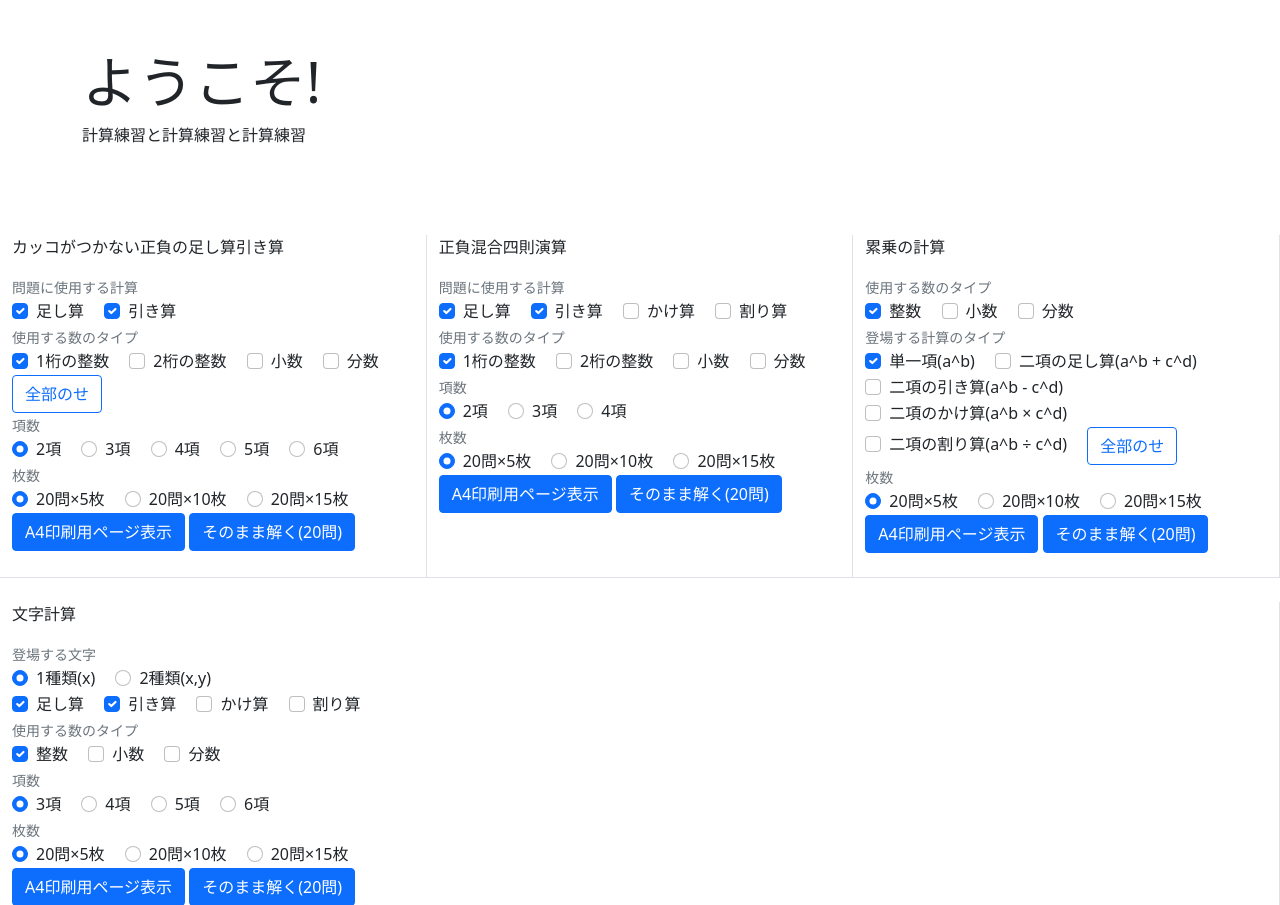
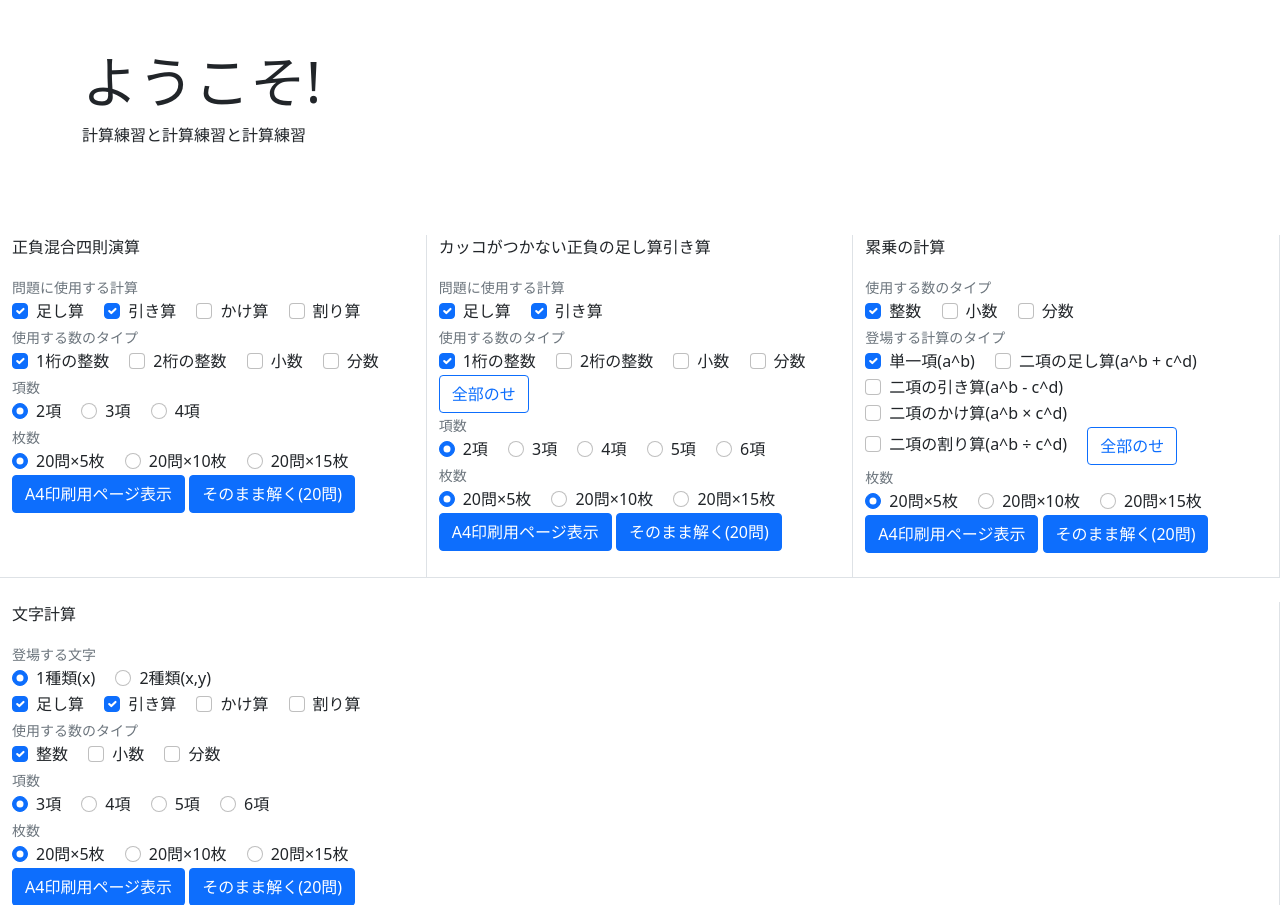
Before and after one commit to kensoooooon/math-print, a Django app: page /math_print/junior_highschool1/ in a window 1280 px wide. Shown: the part 40-945 px from the top of the page. Run offline with Django 3.2, Linux system fonts and the light colour scheme.

Commit message:
finish updating ui

```diff
--- a/math_print/templates/math_print/junior_highschool1/junior_highschool1.html
+++ b/math_print/templates/math_print/junior_highschool1/junior_highschool1.html
@@ -50,111 +50,6 @@
 {% block body %}
 <div class="container-fluid">
     <div class="row">
-        <div class="col border-end border-bottom">
-            <p>カッコがつかない正負の足し算引き算</p>
-            <form action="?" method="post" enctype="multipart/form-data">
-                {% csrf_token %}
-                <small class="text-muted">問題に使用する計算</small>
-                <div class="form-group">
-                    <div class="form-check form-check-inline">
-                        <input class="form-check-input" type="checkbox" value="plus" name="operator_to_use" id="numberPlusCheck" checked>
-                        <label class="form-check-label" for="numberPlusCheck">
-                            足し算
-                        </label>
-                    </div>
-                    <div class="form-check form-check-inline">
-                        <input class="form-check-input" type="checkbox" value="minus" name="operator_to_use" id="numberMinusCheck" checked>
-                        <label class="form-check-label" for="numberMinusCheck">
-                            引き算
-                        </label>
-                    </div>
-                </div>
-                <small class="text-muted">使用する数のタイプ</small>
-                <div class="form-group">
-                    <div class="form-check form-check-inline">
-                        <input class="form-check-input" type="checkbox" value="one_digit_integer" name="number_to_use_without_bracket_problem" id="numberOneDigitIntegerCheck" checked>
-                        <label class="form-check-label" for="numberOneDigitIntegerCheck">
-                            1桁の整数
-                        </label>
-                    </div>
-                    <div class="form-check form-check-inline">
-                        <input class="form-check-input" type="checkbox" value="two_digit_integer" name="number_to_use_without_bracket_problem" id="numberTwoDigitIntegerCheck">
-                        <label class="form-check-label" for="numberTwoDigitIntegerCheck">
-                            2桁の整数
-                        </label>
-                    </div>
-                    <div class="form-check form-check-inline">
-                        <input class="form-check-input" type="checkbox" value="decimal" name="number_to_use_without_bracket_problem" id="numberDecimalCheck">
-                        <label class="form-check-label" for="numberDecimalCheck">
-                            小数
-                        </label>
-                    </div>
-                    <div class="form-check form-check-inline">
-                        <input class="form-check-input" type="checkbox" value="frac" name="number_to_use_without_bracket_problem" id="numberFracCheck">
-                        <label class="form-check-label" for="numberFracCheck">
-                            分数
-                        </label>
-                    </div>
-                    <input class="btn btn-outline-primary" type="button" onclick="changeStatusOfNumberToUse()" value="全部のせ">
-                </div>
-                <small class="text-muted">項数</small>
-                <div class="form-group">
-                    <div class="form-check form-check-inline">
-                        <input class="form-check-input" type="radio" value="2" name="term_number" id="numberTwoRadio" checked>
-                        <label class="form-check-label" for="numberTwoRadio">
-                            2項
-                        </label>
-                    </div>
-                    <div class="form-check form-check-inline">
-                        <input class="form-check-input" type="radio" value="3" name="term_number" id="numberThreeRadio">
-                        <label class="form-check-label" for="numberThreeRadio">
-                            3項
-                        </label>
-                    </div>
-                    <div class="form-check form-check-inline">
-                        <input class="form-check-input" type="radio" value="4" name="term_number" id="numberFourRadio">
-                        <label class="form-check-label" for="numberFourRadio">
-                            4項
-                        </label>
-                    </div>
-                    <div class="form-check form-check-inline">
-                        <input class="form-check-input" type="radio" value="5" name="term_number" id="numberFiveRadio">
-                        <label class="form-check-label" for="numberFiveRadio">
-                            5項
-                        </label>
-                    </div>
-                    <div class="form-check form-check-inline">
-                        <input class="form-check-input" type="radio" value="6" name="term_number" id="numberSixRadio">
-                        <label class="form-check-label" for="numberSixRadio">
-                            6項
-                        </label>
-                    </div>
-                </div>
-                <small class="text-muted">枚数</small>
-                <div class="form-group">
-                    <div class="form-check form-check-inline">
-                        <input class="form-check-input" type="radio" value="5" name="paper_number" id="numberFivePaperRadio" checked>
-                        <label class="form-check-label" for="numberFivePaperRadio">
-                            20問×5枚
-                        </label>
-                    </div>
-                    <div class="form-check form-check-inline">
-                        <input class="form-check-input" type="radio" value="10" name="paper_number" id="numberTenPaperRadio">
-                        <label class="form-check-label" for="numberTenPaperRadio">
-                            20問×10枚
-                        </label>
-                    </div>
-                    <div class="form-check form-check-inline">
-                        <input class="form-check-input" type="radio" value="15" name="paper_number" id="numberFifteenPaperRadio">
-                        <label class="form-check-label" for="numberFifteenPaperRadio">
-                            20問×15枚
-                        </label>
-                    </div>
-                </div>
-                <input class="btn btn-primary" type="submit" value="A4印刷用ページ表示" formaction="{% url 'number_without_bracket_print' %}">
-                <input class="btn btn-primary" type="submit" value="そのまま解く(20問)" formaction="{% url 'number_without_bracket_display' %}">
-            </form>
-        </div>
         <div class="col border-end border-bottom">
             <p>正負混合四則演算</p>
             <form action="?" method="post" enctype="multipart/form-data">
@@ -257,6 +152,111 @@
                 </div>
                 <input class="btn btn-primary" type="submit" value="A4印刷用ページ表示" formaction="{% url 'number_print' %}">
                 <input class="btn btn-primary" type="submit" value="そのまま解く(20問)" formaction="{% url 'number_display' %}">
+            </form>
+        </div>
+        <div class="col border-end border-bottom">
+            <p>カッコがつかない正負の足し算引き算</p>
+            <form action="?" method="post" enctype="multipart/form-data">
+                {% csrf_token %}
+                <small class="text-muted">問題に使用する計算</small>
+                <div class="form-group">
+                    <div class="form-check form-check-inline">
+                        <input class="form-check-input" type="checkbox" value="plus" name="operator_to_use" id="numberWithoutBracketPlusCheck" checked>
+                        <label class="form-check-label" for="numberWithoutBracketPlusCheck">
+                            足し算
+                        </label>
+                    </div>
+                    <div class="form-check form-check-inline">
+                        <input class="form-check-input" type="checkbox" value="minus" name="operator_to_use" id="numberWithoutBracketMinusCheck" checked>
+                        <label class="form-check-label" for="numberWithoutBracketMinusCheck">
+                            引き算
+                        </label>
+                    </div>
+                </div>
+                <small class="text-muted">使用する数のタイプ</small>
+                <div class="form-group">
+                    <div class="form-check form-check-inline">
+                        <input class="form-check-input" type="checkbox" value="one_digit_integer" name="number_to_use_without_bracket_problem" id="numberWithoutBracketOneDigitIntegerCheck" checked>
+                        <label class="form-check-label" for="numberWithoutBracketOneDigitIntegerCheck">
+                            1桁の整数
+                        </label>
+                    </div>
+                    <div class="form-check form-check-inline">
+                        <input class="form-check-input" type="checkbox" value="two_digit_integer" name="number_to_use_without_bracket_problem" id="numberWithoutBracketTwoDigitIntegerCheck">
+                        <label class="form-check-label" for="numberWithoutBracketTwoDigitIntegerCheck">
+                            2桁の整数
+                        </label>
+                    </div>
+                    <div class="form-check form-check-inline">
+                        <input class="form-check-input" type="checkbox" value="decimal" name="number_to_use_without_bracket_problem" id="numberWithoutBracketDecimalCheck">
+                        <label class="form-check-label" for="numberWithoutBracketDecimalCheck">
+                            小数
+                        </label>
+                    </div>
+                    <div class="form-check form-check-inline">
+                        <input class="form-check-input" type="checkbox" value="frac" name="number_to_use_without_bracket_problem" id="numberWithoutBracketFracCheck">
+                        <label class="form-check-label" for="numberWithoutBracketFracCheck">
+                            分数
+                        </label>
+                    </div>
+                    <input class="btn btn-outline-primary" type="button" onclick="changeStatusOfNumberToUse()" value="全部のせ">
+                </div>
+                <small class="text-muted">項数</small>
+                <div class="form-group">
+                    <div class="form-check form-check-inline">
+                        <input class="form-check-input" type="radio" value="2" name="term_number" id="numberWithoutBracketTwoRadio" checked>
+                        <label class="form-check-label" for="numberWithoutBracketTwoRadio">
+                            2項
+                        </label>
+                    </div>
+                    <div class="form-check form-check-inline">
+                        <input class="form-check-input" type="radio" value="3" name="term_number" id="numberWithoutBracketThreeRadio">
+                        <label class="form-check-label" for="numberWithoutBracketThreeRadio">
+                            3項
+                        </label>
+                    </div>
+                    <div class="form-check form-check-inline">
+                        <input class="form-check-input" type="radio" value="4" name="term_number" id="numberWithoutBracketFourRadio">
+                        <label class="form-check-label" for="numberWithoutBracketFourRadio">
+                            4項
+                        </label>
+                    </div>
+                    <div class="form-check form-check-inline">
+                        <input class="form-check-input" type="radio" value="5" name="term_number" id="numberWithoutBracketFiveRadio">
+                        <label class="form-check-label" for="numberWithoutBracketFiveRadio">
+                            5項
+                        </label>
+                    </div>
+                    <div class="form-check form-check-inline">
+                        <input class="form-check-input" type="radio" value="6" name="term_number" id="numberWithoutBracketSixRadio">
+                        <label class="form-check-label" for="numberWithoutBracketSixRadio">
+                            6項
+                        </label>
+                    </div>
+                </div>
+                <small class="text-muted">枚数</small>
+                <div class="form-group">
+                    <div class="form-check form-check-inline">
+                        <input class="form-check-input" type="radio" value="5" name="paper_number" id="numberWithoutBracketFivePaperRadio" checked>
+                        <label class="form-check-label" for="numberWithoutBracketFivePaperRadio">
+                            20問×5枚
+                        </label>
+                    </div>
+                    <div class="form-check form-check-inline">
+                        <input class="form-check-input" type="radio" value="10" name="paper_number" id="numberWithoutBracketTenPaperRadio">
+                        <label class="form-check-label" for="numberWithoutBracketTenPaperRadio">
+                            20問×10枚
+                        </label>
+                    </div>
+                    <div class="form-check form-check-inline">
+                        <input class="form-check-input" type="radio" value="15" name="paper_number" id="numberWithoutBracketFifteenPaperRadio">
+                        <label class="form-check-label" for="numberWithoutBracketFifteenPaperRadio">
+                            20問×15枚
+                        </label>
+                    </div>
+                </div>
+                <input class="btn btn-primary" type="submit" value="A4印刷用ページ表示" formaction="{% url 'number_without_bracket_print' %}">
+                <input class="btn btn-primary" type="submit" value="そのまま解く(20問)" formaction="{% url 'number_without_bracket_display' %}">
             </form>
         </div>
         <div class="col border-end border-bottom">
```
